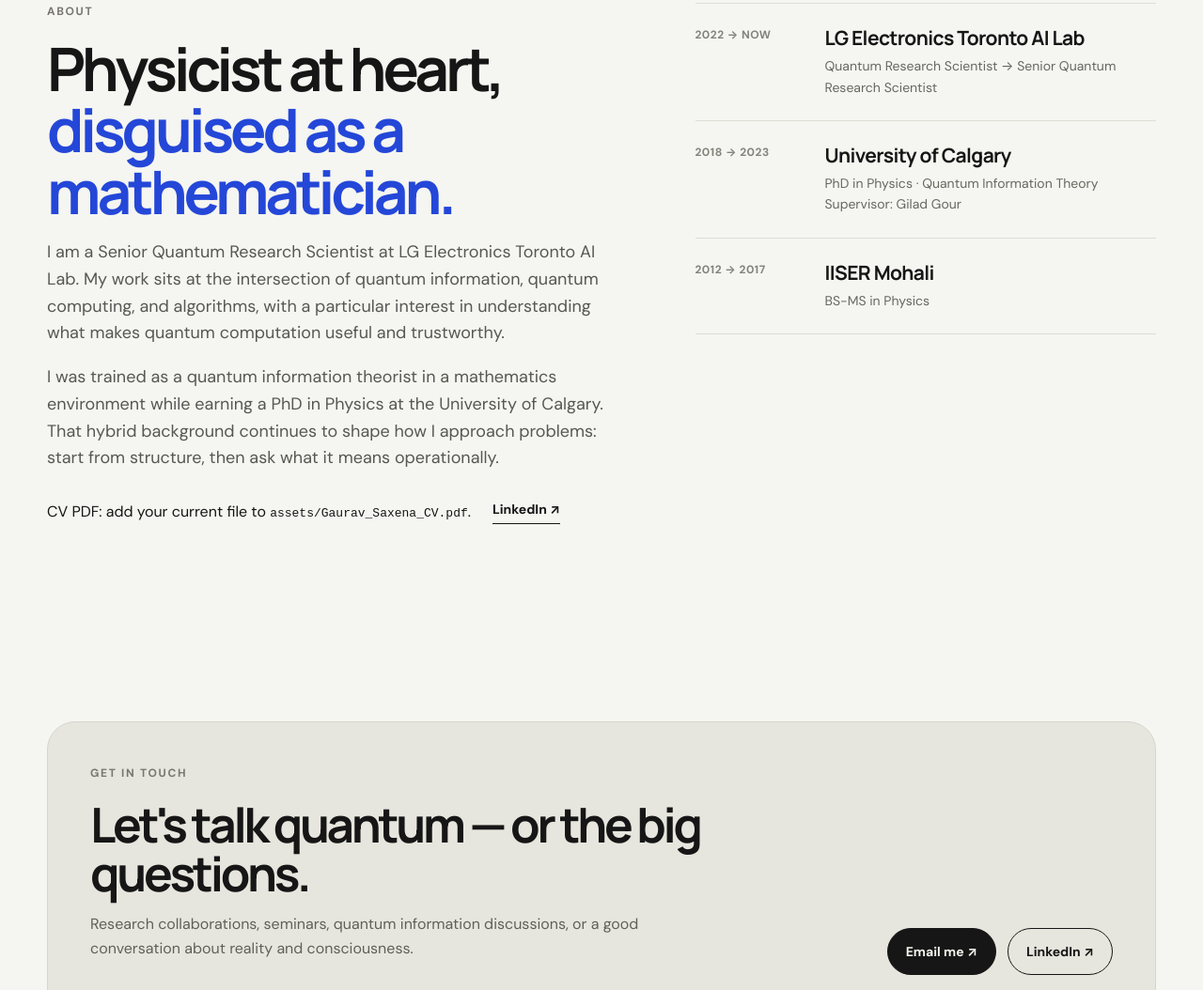
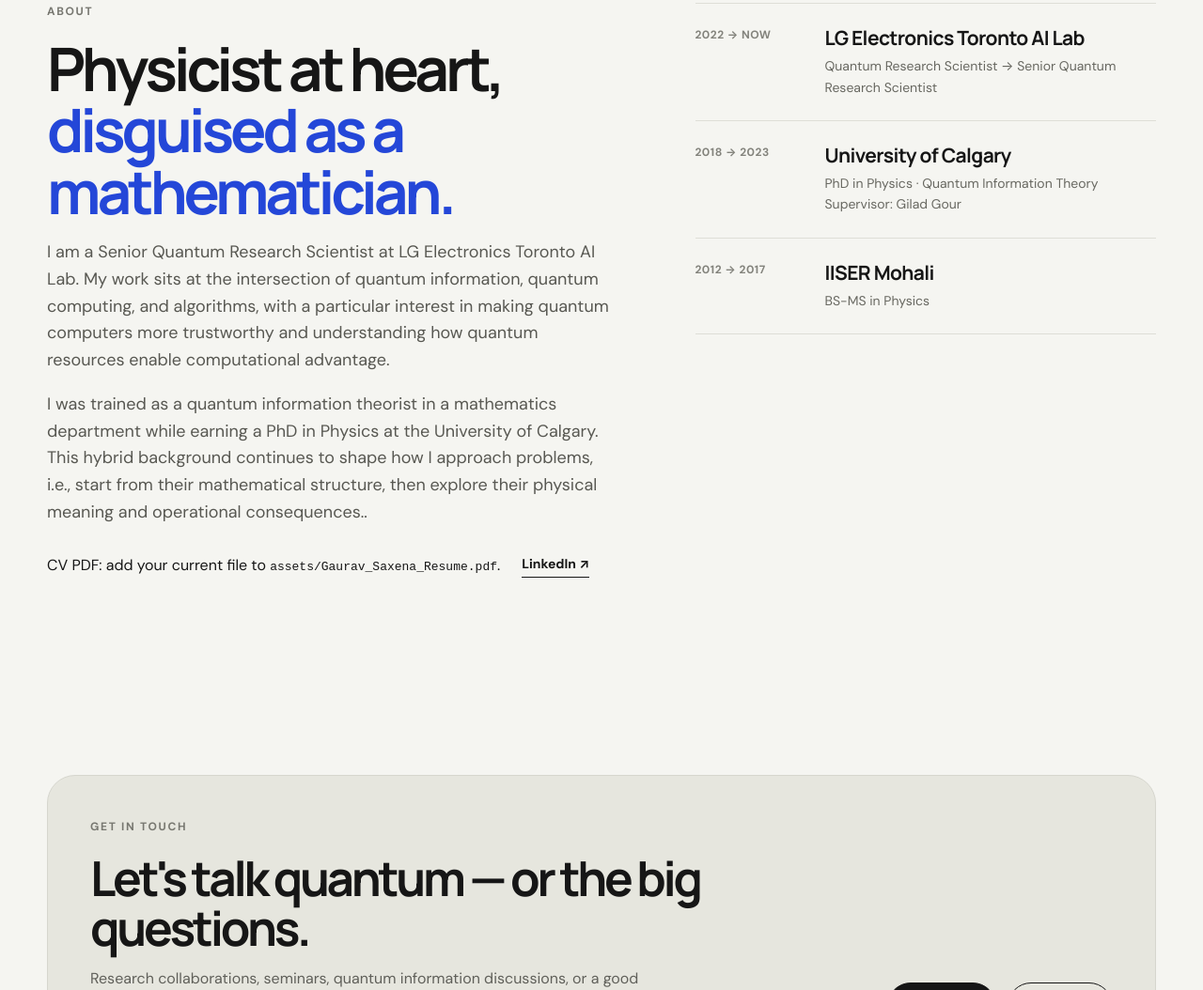
Before and after one commit to gaurav-quantum/gaurav-quantum.github.io, a plain HTML site: page index.html in a window 1280 px wide. Shown: the part 5738-6792 px from the top of the page at 94% size. Drawn offline with Linux system fonts and the light colour scheme.

Commit message:
minor edits to intro
Updated the description of professional background and CV link.

```diff
--- a/index.html
+++ b/index.html
@@ -238,9 +238,9 @@
         <div class="about-copy reveal">
           <p class="eyebrow">About</p>
           <h2>Physicist at heart,<br><em>disguised as a mathematician.</em></h2>
-          <p>I am a Senior Quantum Research Scientist at LG Electronics Toronto AI Lab. My work sits at the intersection of quantum information, quantum computing, and algorithms, with a particular interest in understanding what makes quantum computation useful and trustworthy.</p>
-          <p>I was trained as a quantum information theorist in a mathematics environment while earning a PhD in Physics at the University of Calgary. That hybrid background continues to shape how I approach problems: start from structure, then ask what it means operationally.</p>
-          <div class="about-links"><span class="cv-note">CV PDF: add your current file to <code>assets/Gaurav_Saxena_CV.pdf</code>.</span><a class="text-link" href="https://www.linkedin.com/in/gaurav-iiser" target="_blank" rel="noreferrer">LinkedIn ↗</a></div>
+          <p>I am a Senior Quantum Research Scientist at LG Electronics Toronto AI Lab. My work sits at the intersection of quantum information, quantum computing, and algorithms, with a particular interest in making quantum computers more trustworthy and understanding how quantum resources enable computational advantage.</p>
+          <p>I was trained as a quantum information theorist in a mathematics department while earning a PhD in Physics at the University of Calgary. This hybrid background continues to shape how I approach problems, i.e., start from their mathematical structure, then explore their physical meaning and operational consequences..</p>
+          <div class="about-links"><span class="cv-note">CV PDF: add your current file to <code>assets/Gaurav_Saxena_Resume.pdf</code>.</span><a class="text-link" href="https://www.linkedin.com/in/gaurav-iiser" target="_blank" rel="noreferrer">LinkedIn ↗</a></div>
         </div>
         <div class="timeline reveal delay-1">
           <div class="timeline-item">
```
